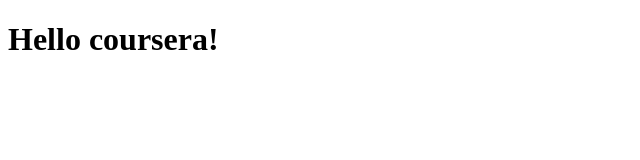
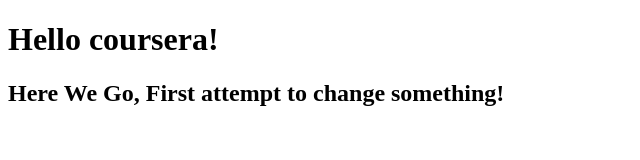
Before and after one commit to bayayoba/coursera-baya, a plain HTML site: page courserawebsite/index.html in a window 1280 px wide. Shown: the whole page, without its empty margins (0-640 px from the left). Drawn offline with Linux system fonts and the light colour scheme.

Commit message:
first attempt to change something

```diff
--- a/courserawebsite/index.html
+++ b/courserawebsite/index.html
@@ -5,5 +5,6 @@
 </head>
 <body>
 <h1>Hello coursera!</h1>
+<h2> Here We Go, First attempt to change something!</h2>
 </body>
 </html>
```
